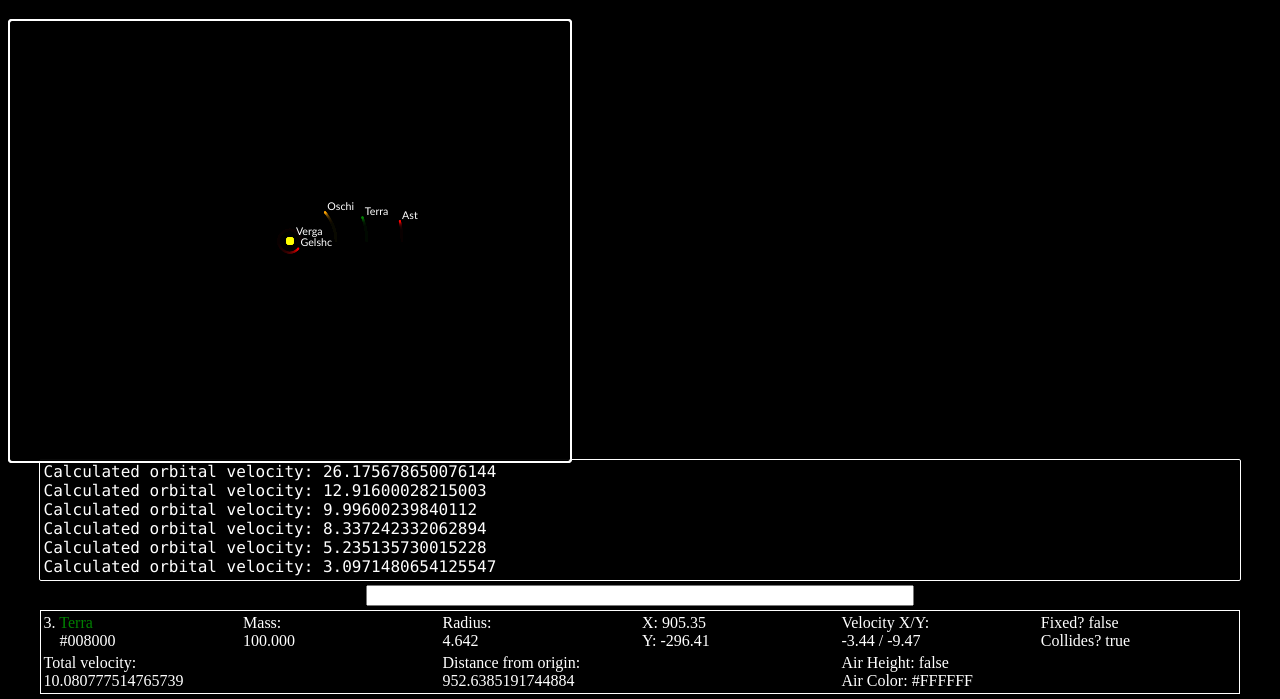
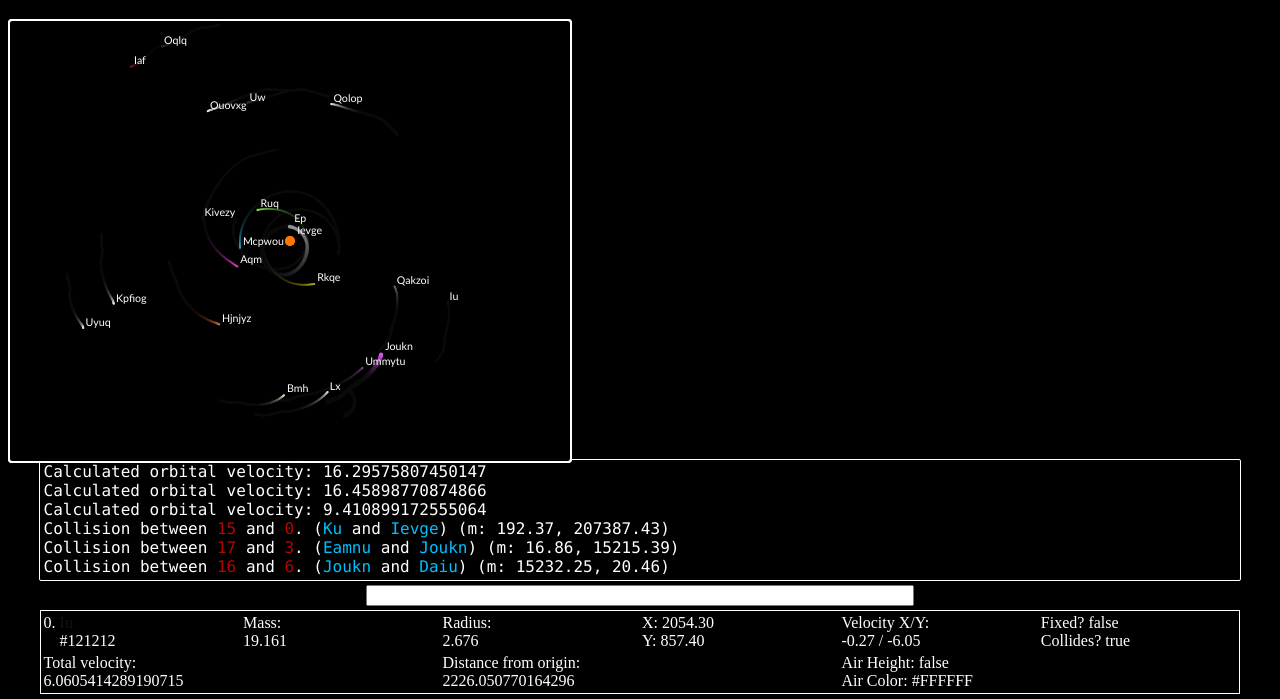
Before and after one commit to TangentFoxy/gravity, a plain HTML site: page gravity.html in a window 1280 px wide. Shown: the part 61-760 px from the top of the page. Drawn offline with Linux system fonts and the light colour scheme.

Commit message:
fixed broken ass collider
also changed randomness and made it default again

(I've been working on an engine instead of this lately)

```diff
--- a/gravity.html
+++ b/gravity.html
@@ -40,8 +40,8 @@ mainStart();
 
 function mainStart()
 {
-	//randomSystem();        // Randomly generates a system.
-	verga();               // Final system to be used in the game.
+	randomSystem();        // Randomly generates a system.
+	//verga();               // Final system to be used in the game.
 	//vergaScale();          // Messing with scale and adding asteroids.
 	//stableySystem();       // two planets, moon and asteroid that get kicked out of system
 	//collidingSystem();     // for testing collisions
--- a/js/colliders.js
+++ b/js/colliders.js
@@ -23,8 +23,8 @@ function collisionCheck(i,j)
     }
     var Dy=objects[i].y-objects[j].y;
     var d=Math.sqrt(Dx*Dx+Dy*Dy);
-    //if (d < objects[i].rad+objects[j].rad)
-    if (d < objects[i].rad+objects[i].atmosphere+objects[j].rad+objects[j].atmosphere)
+    //if (d < objects[i].rad+objects[i].atmosphere+objects[j].rad+objects[j].atmosphere)
+    if (d < objects[i].rad+objects[j].rad)
     {
         if (!objects[i].collides)
         {
@@ -53,11 +53,11 @@ function collisionCheck(i,j)
 
 function combine(i,j,d)
 {
-    if (!d < objects[i].rad+objects[j].rad) {
+    /*if (!d < objects[i].rad+objects[j].rad) {
         //atmopshere collision code here and return
         //I need to learn better physics stuff before I actually do this
         return;
-    }
+    }*/
     if (objects[j].m > objects[i].m) {
         if (!colorMix) {
             objects[i].fill=objects[j].fill;              // colors
--- a/js/variables.js
+++ b/js/variables.js
@@ -52,8 +52,8 @@ var iLastVelocity=0; //used to find SoI
 var jLastVelocity=0;
 
 // RANDOMNESS PARAMETERS
-var randSysMin=5;           //5 to 100 default
-var randSysMax=100;
+var randSysMin=20;           //5 to 100 default
+var randSysMax=80;
 var randType='stabley';   // valid random generation types 'stabley' 'chaos' 'formation'
 var randNames=true;         // True generates names like Uuts, False generates a letter and number for type and ID
 
```
